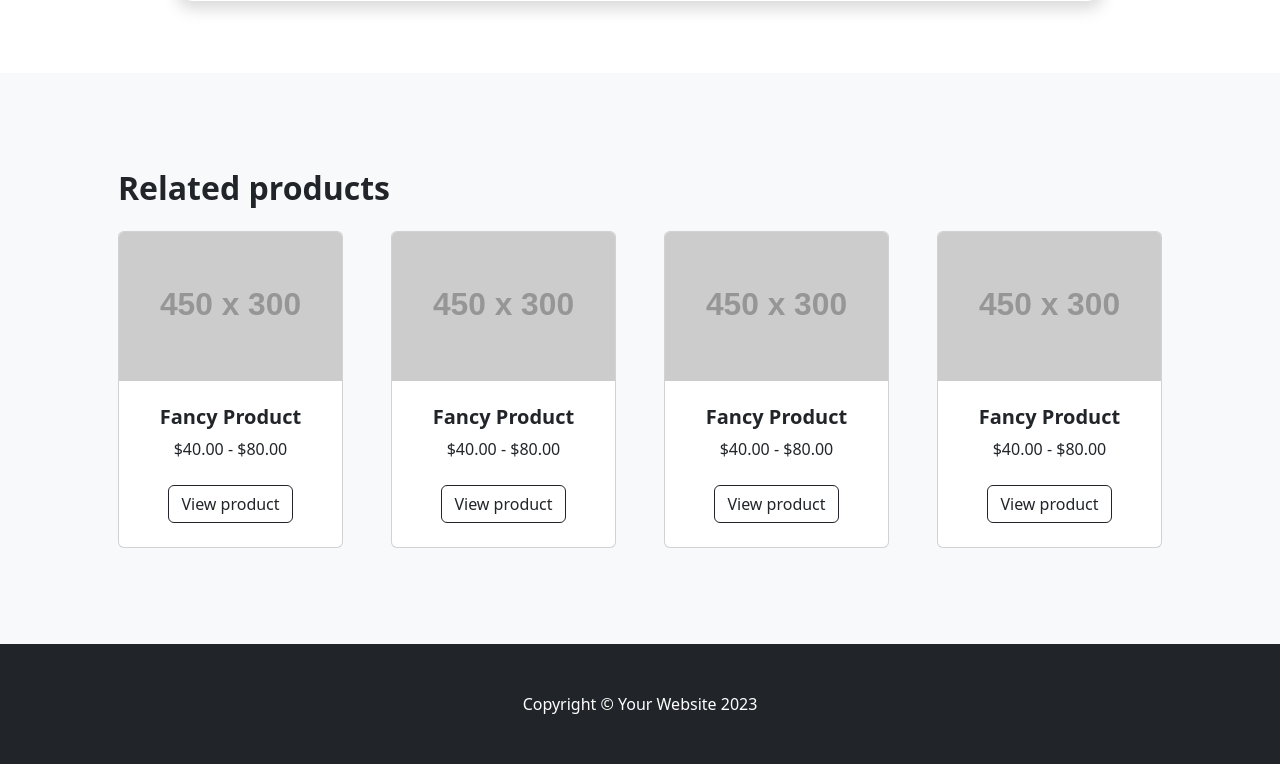
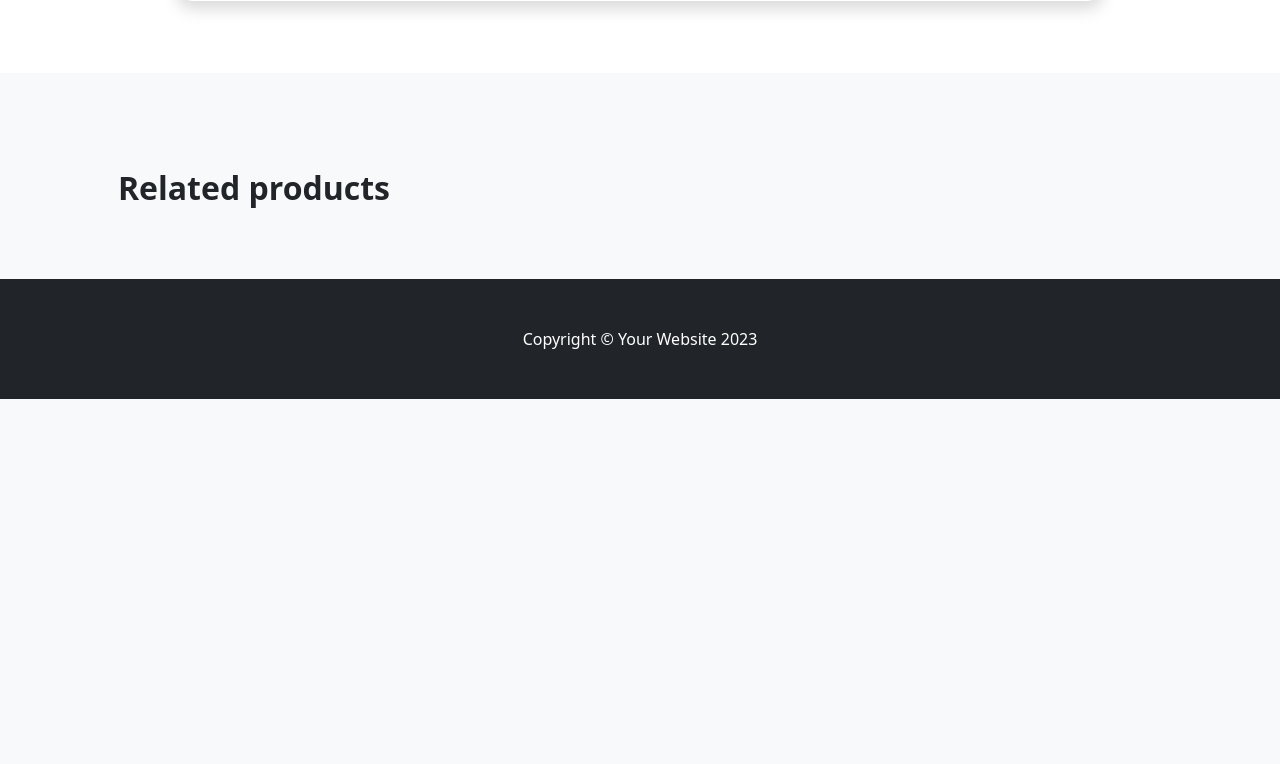
Before and after one commit to jmavlonov/n79_shop, a Django app: page /shop/detail/1 in a window 1280 px wide. Shown: the part 2053-2817 px from the top of the page. After the commit the page ends 2452 px from the top, so only its background shows below. Run offline with Django 5.2, Linux system fonts and the light colour scheme; tables that the repository leaves empty hold one stand-in row (values such as "Sample post"); grey boxes marked "Sample" are stand-in pictures; grey boxes labelled with a size stand in for pictures from a placeholder-image service; some libraries are stand-ins or nearby versions.

Commit message:
searching and related products done

```diff
--- a/app/templates/app/detail.html
+++ b/app/templates/app/detail.html
@@ -501,101 +501,30 @@
             <div class="container px-4 px-lg-5 mt-5">
                 <h2 class="fw-bolder mb-4">Related products</h2>
                 <div class="row gx-4 gx-lg-5 row-cols-2 row-cols-md-3 row-cols-xl-4 justify-content-center">
+                    {% for r_product in related_products %}
                         <div class="col mb-5">
                             <div class="card h-100">
                                 <!-- Product image-->
                                 <img class="card-img-top"
-                            src="https://dummyimage.com/450x300/dee2e6/6c757d.jpg" alt="..." />
+                                src="{{r_product.get_image_path}}" alt="..." />
                                 <!-- Product details-->
                                 <div class="card-body p-4">
                                     <div class="text-center">
                                         <!-- Product name-->
-                                    <h5 class="fw-bolder">Fancy Product</h5>
+                                        <h5 class="fw-bolder">{{r_product.name}}</h5>
                                         <!-- Product price-->
-                                    $40.00 - $80.00
+                                        {{r_product.price}}
                                     </div>
                                 </div>
                                 <!-- Product actions-->
                                 <div class="card-footer p-4 pt-0 border-top-0 bg-transparent">
-                                <div class="text-center"><a class="btn btn-outline-dark mt-auto" href="detail.html">View product</a></div>
+                                    <div class="text-center"><a class="btn btn-outline-dark mt-auto" href="{% url 'detail' product.id %}">View product</a></div>
 
 
                                 </div>
                             </div>
                         </div>
-
-
-
-                    <div class="col mb-5">
-                        <div class="card h-100">
-                            <!-- Product image-->
-                            <img class="card-img-top"
-                            src="https://dummyimage.com/450x300/dee2e6/6c757d.jpg" alt="..." />
-                            <!-- Product details-->
-                            <div class="card-body p-4">
-                                <div class="text-center">
-                                    <!-- Product name-->
-                                    <h5 class="fw-bolder">Fancy Product</h5>
-                                    <!-- Product price-->
-                                    $40.00 - $80.00
-                                </div>
-                            </div>
-                            <!-- Product actions-->
-                            <div class="card-footer p-4 pt-0 border-top-0 bg-transparent">
-                                <div class="text-center"><a class="btn btn-outline-dark mt-auto" href="detail.html">View product</a></div>
-
-
-                            </div>
-                        </div>
-                    </div>
-
-                    <div class="col mb-5">
-                        <div class="card h-100">
-                            <!-- Product image-->
-                            <img class="card-img-top"
-                            src="https://dummyimage.com/450x300/dee2e6/6c757d.jpg" alt="..." />
-                            <!-- Product details-->
-                            <div class="card-body p-4">
-                                <div class="text-center">
-                                    <!-- Product name-->
-                                    <h5 class="fw-bolder">Fancy Product</h5>
-                                    <!-- Product price-->
-                                    $40.00 - $80.00
-                                </div>
-                            </div>
-                            <!-- Product actions-->
-                            <div class="card-footer p-4 pt-0 border-top-0 bg-transparent">
-                                <div class="text-center"><a class="btn btn-outline-dark mt-auto" href="detail.html">View product</a></div>
-
-
-                            </div>
-                        </div>
-                    </div>
-
-                    <div class="col mb-5">
-                        <div class="card h-100">
-                            <!-- Product image-->
-                            <img class="card-img-top"
-                            src="https://dummyimage.com/450x300/dee2e6/6c757d.jpg" alt="..." />
-                            <!-- Product details-->
-                            <div class="card-body p-4">
-                                <div class="text-center">
-                                    <!-- Product name-->
-                                    <h5 class="fw-bolder">Fancy Product</h5>
-                                    <!-- Product price-->
-                                    $40.00 - $80.00
-                                </div>
-                            </div>
-                            <!-- Product actions-->
-                            <div class="card-footer p-4 pt-0 border-top-0 bg-transparent">
-                                <div class="text-center"><a class="btn btn-outline-dark mt-auto" href="detail.html">View product</a></div>
-
-
-                            </div>
-                        </div>
-                    </div>
-
-
+                    {%endfor%}
 
                 </div>
             </div>
--- a/app/templates/app/home.html
+++ b/app/templates/app/home.html
@@ -36,8 +36,8 @@
                             </ul>
                         </li>
                     </ul>
-                    <form class="d-flex">
-                        <input type="text" class="form-contro">
+                    <form method="get" class="d-flex">
+                        <input type="text" name="q" class="form-contro">
                         <button class="btn btn-outline-dark" type="submit">
                             <i class="bi-search-fill me-1"></i>
                             Search
--- a/app/views.py
+++ b/app/views.py
@@ -2,18 +2,24 @@ from django.shortcuts import render,get_object_or_404,redirect
 from app.models import Category, Product,Comment
 from app.forms import CommentModelForm,OrderModelForm
 from django.contrib import messages
+from django.db.models import Q
 
 
 # Create your views here.
 
 
 def home(request,category_id : int | None = None):
-
-    categories = Category.objects.all()
+    search_query = request.GET.get("q","")
+    categories = Category.objects.all() # select * from categories;
     products = Product.objects.all()
 
     if category_id is not None:
         products = Product.objects.filter(category = category_id)
+
+    if search_query is not None:
+        products = Product.objects.filter(Q(name__icontains = search_query) | Q(description__icontains = search_query))
+
+
 
     context = {
         'categories':categories,
@@ -27,10 +33,12 @@ def home(request,category_id : int | None = None):
 def product_detail(request,pk):
     product = get_object_or_404(Product,id = pk)
     comments = product.comments.filter(parent__isnull=True).order_by('-created_at')
+    related_products = Product.objects.filter(category = product.category).exclude(id=product.id)
 
     context = {
         'product':product,
-        'comments':comments
+        'comments':comments,
+        'related_products':related_products
     }
     return render(request,'app/detail.html',context)
 
```
Lines whose indentation alone changed are shown as unchanged.
